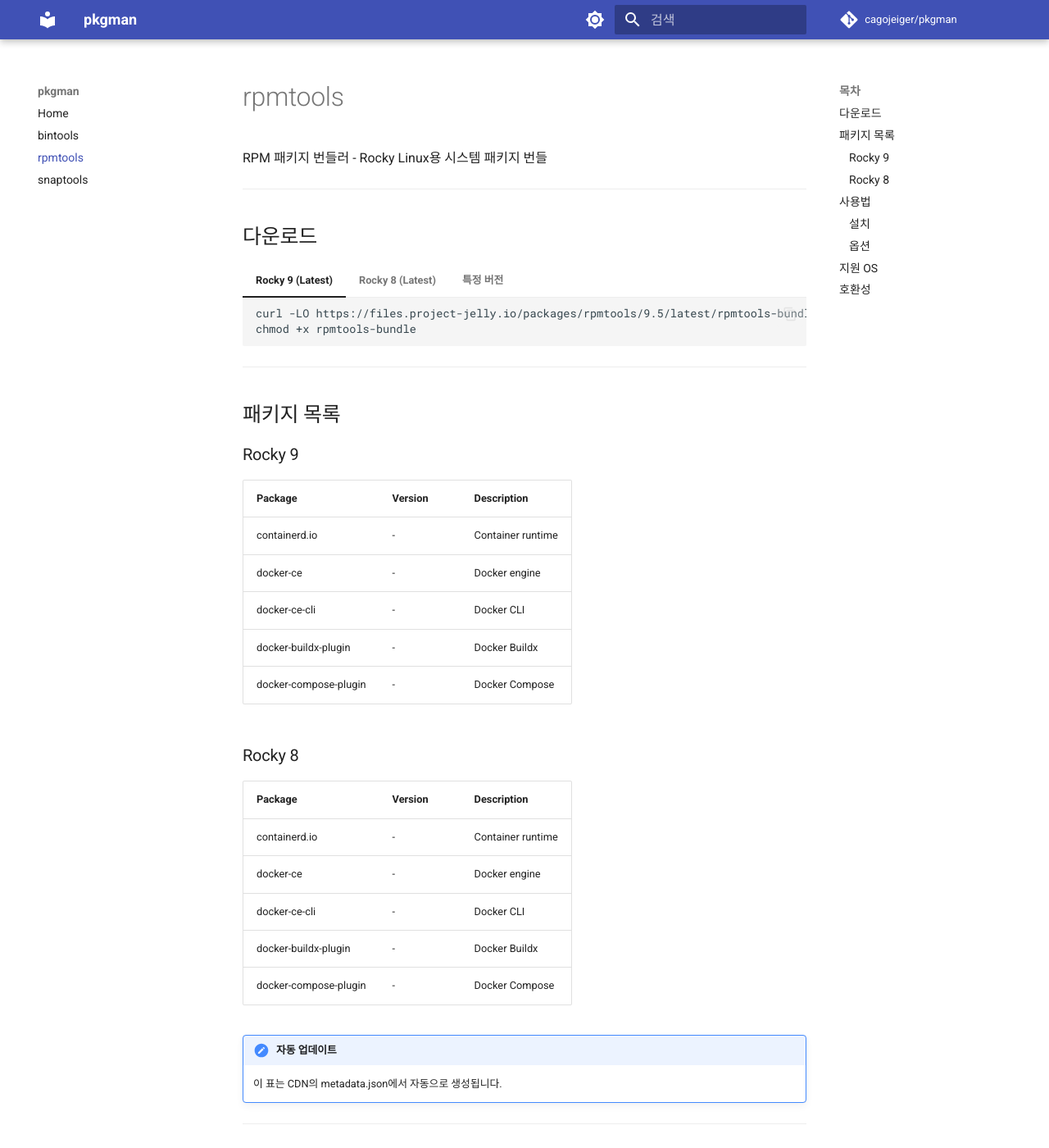
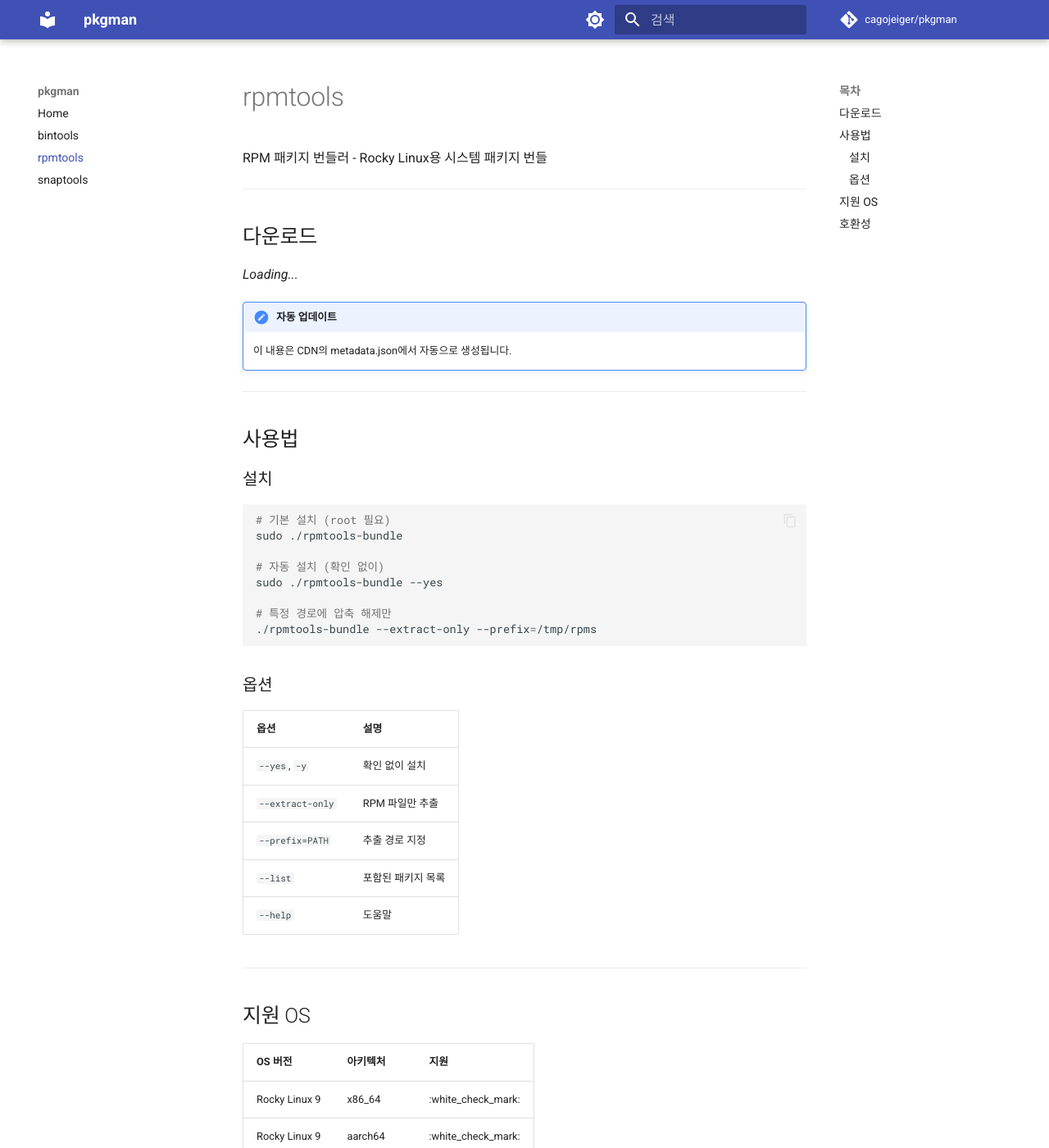
Before and after one commit to cagojeiger/pkgman, an MkDocs documentation site: the page built from docs/rpmtools.md, in a window 1280 px wide and 1400 px high. Shown: the whole window at 82% size. Built offline with MkDocs 1.6.1 and Material for MkDocs 9.7.7, drawn with Linux system fonts in a browser that asks for light colours; comment, search, counter and statistics services are not loaded.

Commit message:
feat: use JSON format for RPMTOOLS_DATA and simplify docs
- Change deploy.yml to output RPMTOOLS_DATA as JSON instead of separate env vars
- Rewrite generate-docs.py to dynamically generate all content (download section + package tables)
- Simplify docs with single CONTENT_START/END markers
- Remove hardcoded versions from markdown files

Co-Authored-By: Claude Opus 4.5 <noreply@anthropic.com>

````diff
--- a/docs/rpmtools.md
+++ b/docs/rpmtools.md
@@ -6,59 +6,12 @@ RPM 패키지 번들러 - Rocky Linux용 시스템 패키지 번들
 
 ## 다운로드
 
-=== "Rocky 9 (Latest)"
-
-    ```bash
-    curl -LO https://files.project-jelly.io/packages/rpmtools/9.5/latest/rpmtools-bundle
-    chmod +x rpmtools-bundle
-    ```
-
-=== "Rocky 8 (Latest)"
-
-    ```bash
-    curl -LO https://files.project-jelly.io/packages/rpmtools/8.10/latest/rpmtools-bundle
-    chmod +x rpmtools-bundle
-    ```
-
-=== "특정 버전"
-
-    ```bash
-    VERSION="20250125-2110"
-    OS_VER="9.5"  # 또는 8.10
-    curl -LO "https://files.project-jelly.io/packages/rpmtools/${OS_VER}/${VERSION}/rpmtools-bundle"
-    chmod +x rpmtools-bundle
-    ```
-
----
-
-## 패키지 목록
-
-### Rocky 9
-
-<!-- ROCKY9_PACKAGES_START -->
-| Package | Version | Description |
-|---------|---------|-------------|
-| containerd.io | - | Container runtime |
-| docker-ce | - | Docker engine |
-| docker-ce-cli | - | Docker CLI |
-| docker-buildx-plugin | - | Docker Buildx |
-| docker-compose-plugin | - | Docker Compose |
-<!-- ROCKY9_PACKAGES_END -->
-
-### Rocky 8
-
-<!-- ROCKY8_PACKAGES_START -->
-| Package | Version | Description |
-|---------|---------|-------------|
-| containerd.io | - | Container runtime |
-| docker-ce | - | Docker engine |
-| docker-ce-cli | - | Docker CLI |
-| docker-buildx-plugin | - | Docker Buildx |
-| docker-compose-plugin | - | Docker Compose |
-<!-- ROCKY8_PACKAGES_END -->
+<!-- CONTENT_START -->
+_Loading..._
+<!-- CONTENT_END -->
 
 !!! note "자동 업데이트"
-    이 표는 CDN의 metadata.json에서 자동으로 생성됩니다.
+    이 내용은 CDN의 metadata.json에서 자동으로 생성됩니다.
 
 ---
 
````
Also changed, not shown: docs/bintools.md (+4 -35 lines), docs/snaptools.md (+4 -24 lines), 2 other files.
